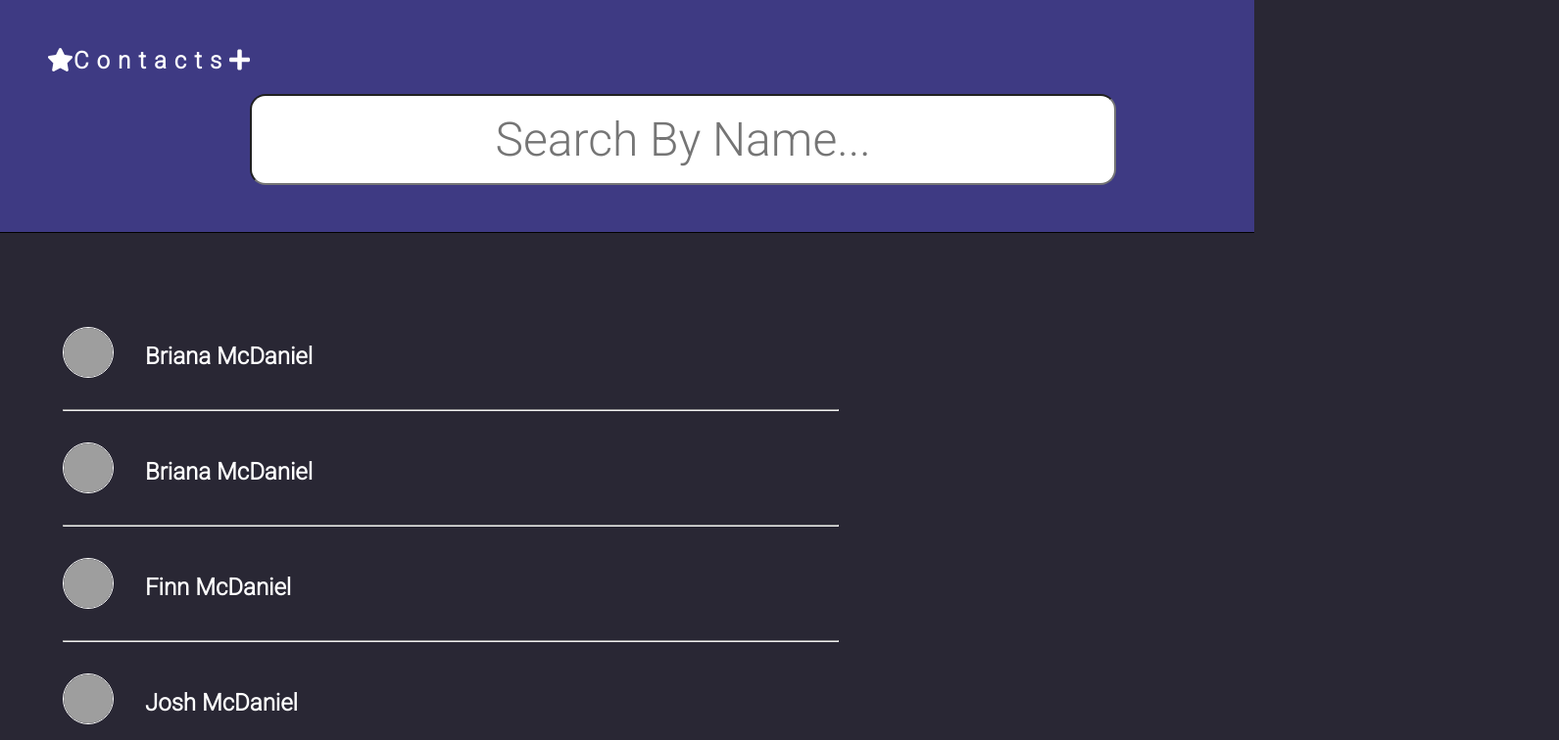
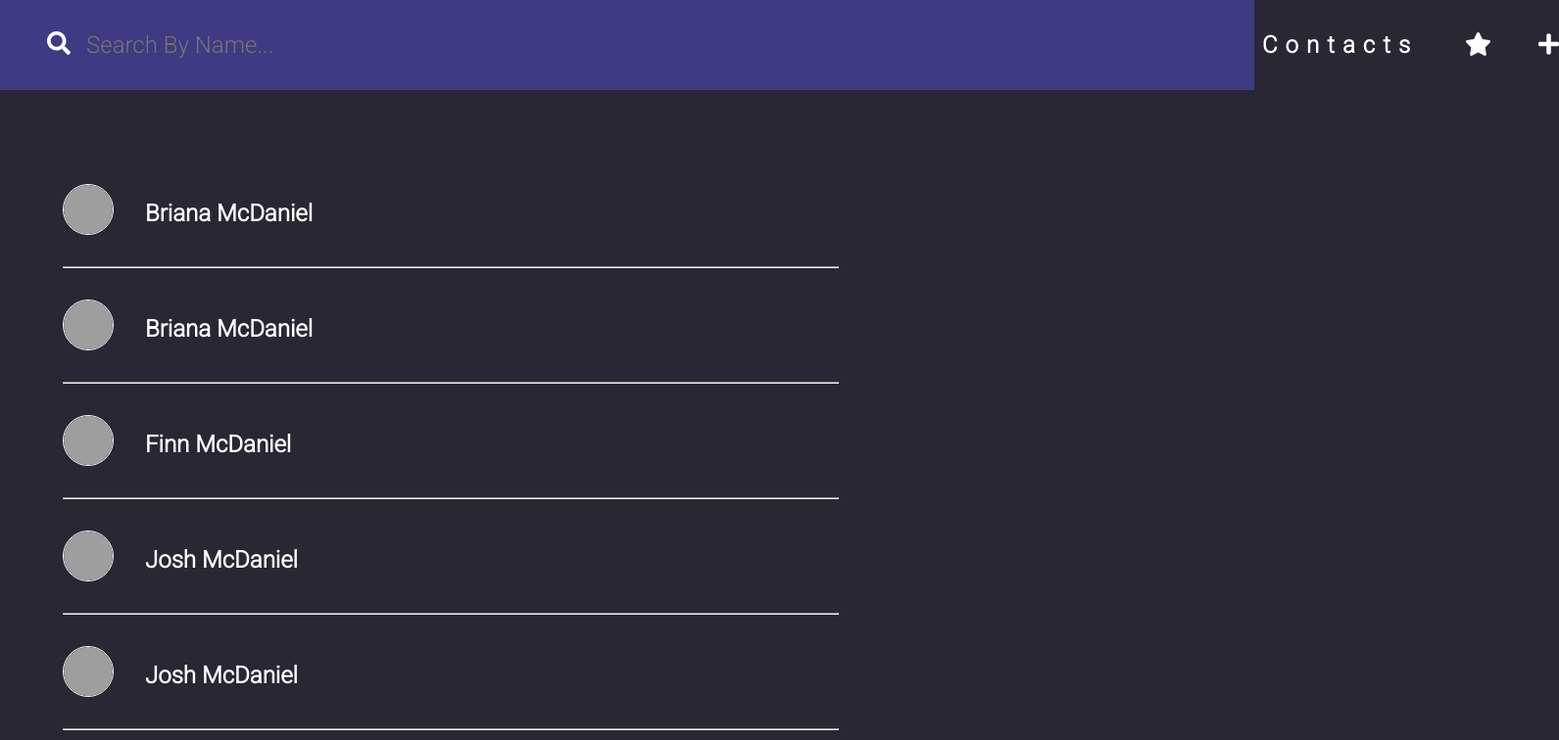
Before and after one commit to mcdanije22/new_contact_app, a React (Create React App) app: page / in a window 1280 px wide. Shown: the top 756 px of the page at 98% size, 1591 px wide, since content can reach past the window. Built offline with nearby package versions, Linux system fonts and the light colour scheme; grey boxes are pictures that could not be loaded.

Commit message:
responsive ui work

```diff
--- a/src/components/navigationBar/NavigationBar.js
+++ b/src/components/navigationBar/NavigationBar.js
@@ -1,6 +1,6 @@
 import React from 'react';
 import { FontAwesomeIcon } from '@fortawesome/react-fontawesome';
-import { faPlus, faStar } from '@fortawesome/free-solid-svg-icons';
+import { faSearch ,faPlus, faStar } from '@fortawesome/free-solid-svg-icons';
 import './navigationBar.scss';
 import SearchField from './searchField/SearchField';
 
@@ -18,7 +18,7 @@ const NavigationBar = ({
 
     return(
             <ul id ='nav'>
-         <li>
+         <li id='favBtnOrder'>
                     <button
                     type='button'
                     id ='favBtn'
@@ -29,11 +29,11 @@ const NavigationBar = ({
                 </li>
 
 
-                <li>
+                <li id='contactHeaderOrder'>
 
                <h1 id='contactHeader'>Contacts</h1>
                 </li>
-                <li>
+                <li id='addBtnOrder'>
                     <button
                     type='button'
                     id ='addBtn'
@@ -42,13 +42,20 @@ const NavigationBar = ({
                     <FontAwesomeIcon icon={faPlus} />
                     </button>
                 </li>
-                <li id='search'>
+                <li id='searchBarOrder'>
                 <SearchField
+                id='search'
                 searchField = {searchField}
                 inputChange={inputChange}
                 searchFieldToggle={searchFieldToggle}
                 />
                 </li>
+                <li>
+                <FontAwesomeIcon
+                id='searchBtn'
+                icon={faSearch}
+                />
+            </li>
             </ul>
     )
 }
--- a/src/components/navigationBar/navigationBar.scss
+++ b/src/components/navigationBar/navigationBar.scss
@@ -16,11 +16,7 @@ $desktop:1024px;
   display:flex;
   justify-content: space-between;
   flex-wrap: wrap;
-  #search{
-    width:100%;
-    margin-top:3rem;
 
-  }
   #contactHeader{
     font-size:3rem;
     color: white;
@@ -37,24 +33,45 @@ $desktop:1024px;
             background-color:transparent;
             color:white;
         }
+        #searchBtn{
+          display:none;
+        }
 
 }
 
 @include desktop{
 
   #nav{
+    padding:2rem;
     // background: #3B3A4A;
-    background:rgb(62, 58, 131);
-    border-bottom: solid black 1px;
     flex-wrap: nowrap;
+    display:flex;
+    #favBtnOrder{
+      order:3;
+      margin-right:3rem;
+    }
+    #contactHeaderOrder{
+      order:2;
+      margin-left:22rem;
+      margin-right:3rem;
+    }
+    #addBtnOrder{
+      order:4;
+    }
+    #searchBarOrder{
+      order:1;
+      margin-left:1rem;
+    }
     #contactHeader{
       font-size:1.5rem;
     }
-  #searchBtn{
+  #addBtn, #favBtn, #searchBtn{
     font-size:1.5rem;
-  }
-  #addBtn, #favBtn{
-    font-size:1.5rem;
+    color:white;
+    }
+    #searchBtn{
+      display:block;
+      margin-left:1rem;
     }
   }
 
--- a/src/components/navigationBar/searchField/searchField.scss
+++ b/src/components/navigationBar/searchField/searchField.scss
@@ -12,8 +12,20 @@ $desktop:1024px;
     text-align:center;
     border-radius: 1rem;
     padding:1rem;
+    margin-top:3rem;
+
 
     @include desktop{
-      //test code
+      font-size: 1rem;
+      margin:0;
+      font-size:1.5rem;
+      padding:0;
+      border-radius: 0rem;
+      background:transparent;
+      border:none;
+      color:white;
+      text-align: left;
+
+
+    }
 }
-}
```
